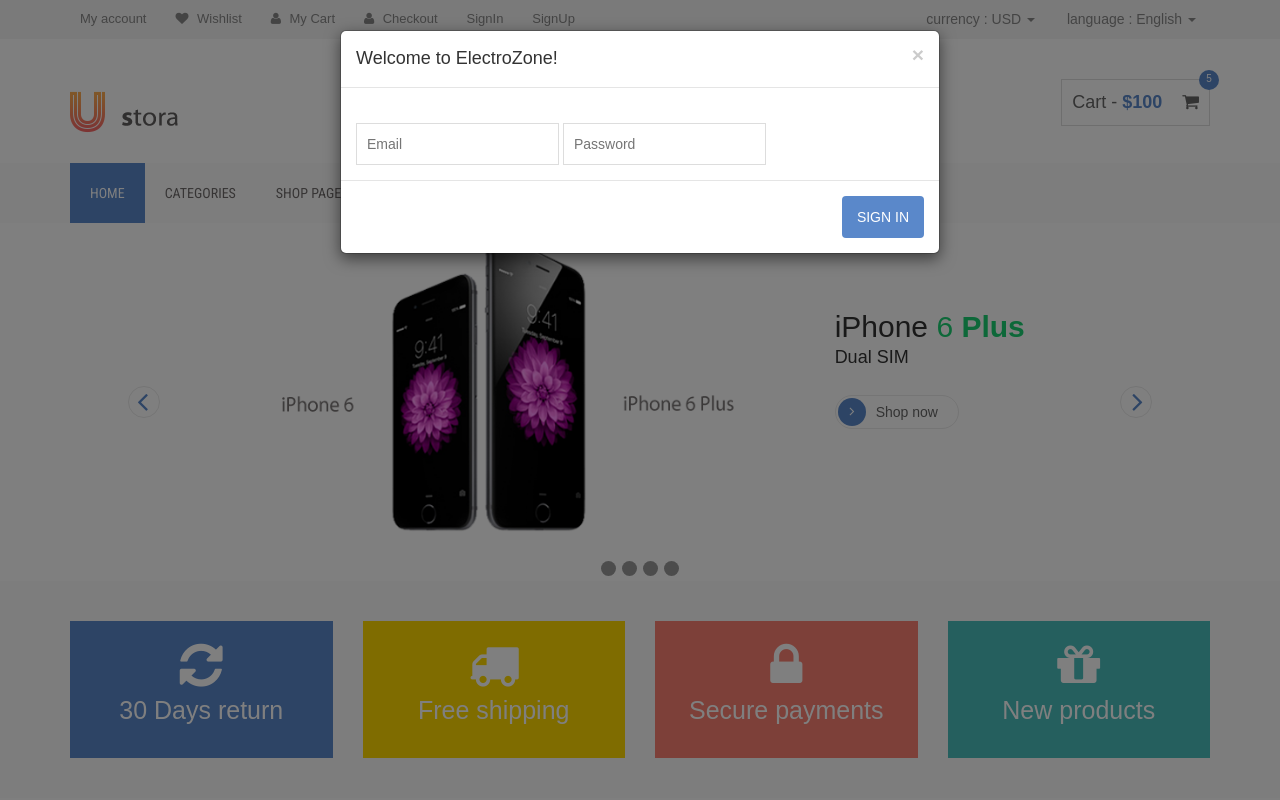
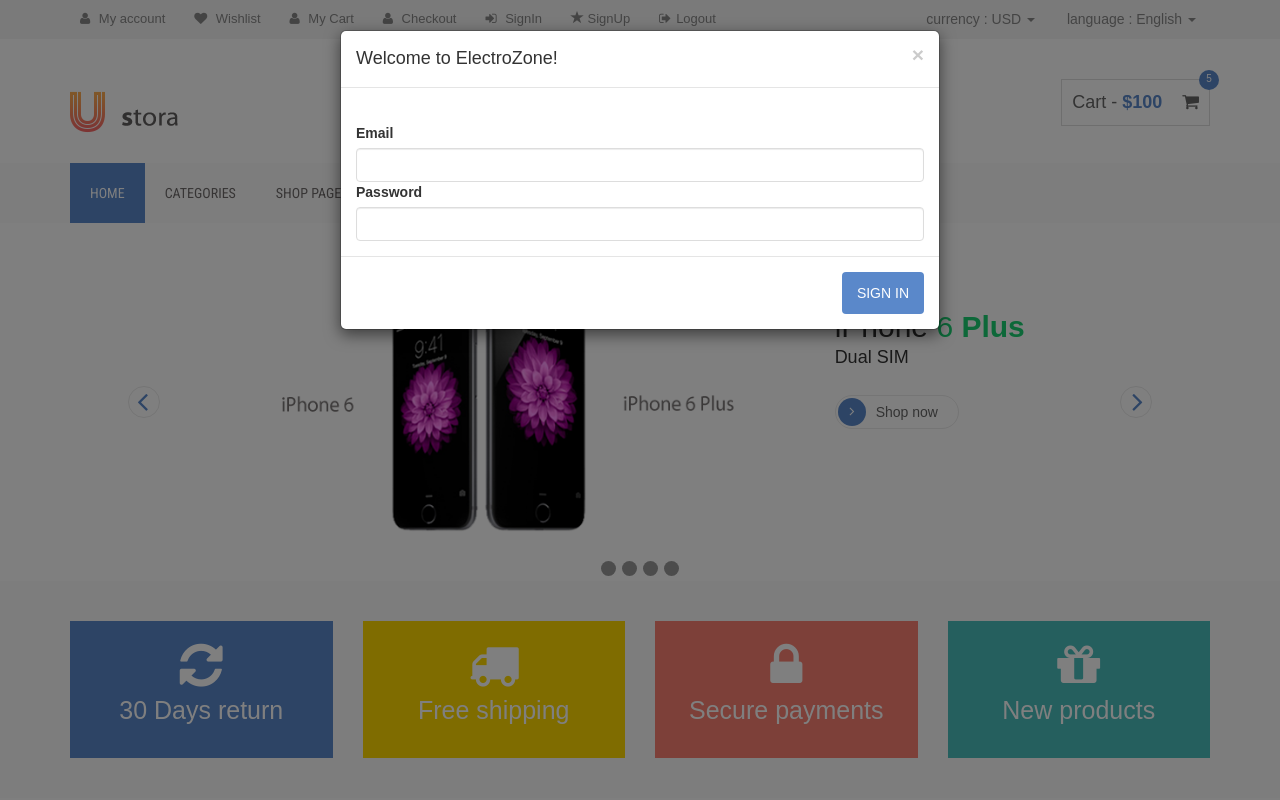
Before and after one commit to serjik779/task_shop, a Symfony app: template src/ShopBundle/Resources/views/home/index.html.twig in a window 1280 px wide, after a click on "SignIn". Run offline with Twig, Linux system fonts and the light colour scheme; the template is opened without the code that fills it, so the values that code supplies are empty; some libraries are stand-ins or nearby versions.

Commit message:
update register

```diff
--- a/src/ShopBundle/Controller/DefaultController.php
+++ b/src/ShopBundle/Controller/DefaultController.php
@@ -10,11 +10,12 @@ use Symfony\Component\Form\Extension\Core\Type\TextareaType;
 use Symfony\Component\Form\Extension\Core\Type\TextType;
 use Symfony\Component\HttpFoundation\Request;
 
+
 class DefaultController extends Controller
 {
     public function indexAction()
     {
-        return $this->render('ShopBundle:home:index.html.twig');
+         return $this->render('ShopBundle:home:index.html.twig');
     }
 
     public function contactVendorAction(Request $request)
--- a/src/ShopBundle/Resources/views/Default/header.html.twig
+++ b/src/ShopBundle/Resources/views/Default/header.html.twig
@@ -6,12 +6,13 @@
             <div class="col-md-8">
                 <div class="user-menu">
                     <ul>
-                        <li><a href="#myModalshow"  data-toggle="modal"> My account</a></li>
+                        <li><a href="#myModalshow"  data-toggle="modal"><i class="fa fa-user"></i> My account</a></li>
                         <li><a href="{{ path('shop_wishlist') }}"><i class="fa fa-heart"></i> Wishlist</a></li>
                         <li><a href="{{ path('cart_index') }}"><i class="fa fa-user"></i> My Cart</a></li>
                         <li><a href="checkout.html"><i class="fa fa-user"></i> Checkout</a></li>
-                        <li><a href="#myModallog" data-toggle="modal"> SignIn</a></li>
-                        <li><a href="#myModalReg" data-toggle="modal"> SignUp</a></li>
+                        <li><a href="#myModallog" data-toggle="modal"><i class="fa fa-sign-in"></i> SignIn</a></li>
+                        <li><a href="#myModalReg" data-toggle="modal"><span class="glyphicon glyphicon-star"></span> SignUp</a></li>
+                        <li><a href="{{ path('login_login_default_logout') }}" data-toggle="modal"> <i class="fa fa-sign-out"></i>Logout</a></li>
                     </ul>
                     <!-- HTML-код модального окна LOG -->
                     <form action="{{ path('login_login_default_index') }}" method="POST">
@@ -31,17 +32,19 @@
                                 <!-- Основное содержимое модального окна -->
                                 <div class="modal-body">
                                     <br>
+                                    <label>Email</label>
                                     <input type="text"
-                                           class="input-block-level"
+                                           class="input-block-level form-control"
                                            name="email"
-                                           placeholder="Email"
+                                           {#placeholder="Email"#}
                                            data-trigger="change"
                                            data-required="true"
                                            data-type="email">
+                                    <label>Password</label>
                                     <input type="password"
-                                           class="input-block-level"
+                                           class="input-block-level form-control"
                                            name="password"
-                                           placeholder="Password"
+                                           {#placeholder="Password"#}
                                            data-trigger="change"
                                            data-required="true">
 
@@ -61,7 +64,7 @@
             <form>
 
             <!-- HTML-код модального окна SHOW -->
-            <form action="{{ path('login_login_default_show') }}" method="post">
+            <form action="{{ path('login_login_default_show') }}" method="get">
             <div id="myModalshow" class="modal fade">
                 <div class="modal-dialog">
                     <div class="modal-content">
@@ -95,36 +98,46 @@
     </form>
 
 
-                {#<!-- HTML-код модального окна REG -->#
-                <form>}
-                {#<form action="{{ path('login_login_default_index') }}" method="POST">#}
-                {#<div id="myModallog" class="modal fade">#}
-                    {#<div class="modal-dialog">#}
-                        {#<div class="modal-content">#}
-                            {#<!-- Заголовок модального окна -->#}
-                            {#<div class="modal-header">#}
-                                {#<button type="button" class="close" data-dismiss="modal" aria-hidden="true">×</button>#}
-                                {#<h4 class="modal-title">Заголовок модального окна</h4>#}
-                            {#</div>#}
-                            {#<!-- Основное содержимое модального окна -->#}
-                            {#<div class="modal-body">#}
-                                {#Содержимое модального окна... <br>#}
-                                {#<input type="text"  class="input-block-level"  name="email" placeholder="Email" data-trigger="change" data-required="true" data-type="email">#}
-                                {#<input type="password" class="input-block-level" name="password" placeholder="Password" data-trigger="change" data-required="true">#}
+                <!-- HTML-код модального окна REG -->
+                <form action="{{ path('login_login_default_signup') }}" method="POST">
+                    <div id="myModalReg" class="modal fade">
+                        <div class="modal-dialog">
+                            <div class="modal-content">
+                                <!-- Заголовок модального окна -->
+                                <div class="modal-header">
+                                    <button type="button" class="close" data-dismiss="modal" aria-hidden="true">×</button>
+                                    <h4 class="modal-title">Register in ElectroZone!</h4>
+                                </div>
+                                <!-- Основное содержимое модального окна -->
+                               <div class="modal-body">
+                                <label>Email</label>
+                                <input type="text"  id="email"  class=" form-control" name="email" data-trigger="change" data-required="true" data-type="email">
 
-                            {#</div>#}
-                            {#<!-- Футер модального окна -->#}
-                            {#<div class="modal-footer">#}
-                                {#<button class="btn btn-large btn-primary" type="submit">Sign in</button>#}
-                                {#<button type="button" class="btn btn-default" data-dismiss="modal">Закрыть</button>#}
-                                {#<button type="button" class="btn btn-primary">Сохранить изменения</button>#}
-                            {#</div>#}
-                        {#</div>#}
-                    {#</div>#}
-                {#</div>#}
-        {#</div>#}
-    {#</div>#}
-    {#</form>#}
+                                <label>Password</label>
+                                <input type="password"   class="form-control" name="password" data-trigger="change" data-required="true">
+
+                                <label>Name</label>
+                                <input type="text"   class="form-control" name="name" data-trigger="change" data-required="true" >
+
+                                <label>Address</label>
+                                <input type="text"   class="form-control" name="address" data-trigger="change" data-required="true" >
+
+                                <label>Phone</label>
+                                <input type="text"   class="form-control" name="phone" data-trigger="change" data-required="true" >
+
+                               </div>
+
+                                <!-- Футер модального окна -->
+                                <div class="modal-footer">
+                                    <div>
+                                        <button class="btn btn-primary" type="submit" >Create Account</button>
+                                    </div>
+                                </div>
+                            </div>
+                        </div>
+                    </div>
+
+
 
             <div class="col-md-4">
                 <div class="header-right">
--- a/src/ShopBundle/Resources/views/Default/index.html.twig
+++ b/src/ShopBundle/Resources/views/Default/index.html.twig
@@ -19,6 +19,7 @@
         <!-- Custom CSS -->
         <link rel="stylesheet" href="/css/owl.carousel.css">
         <link rel="stylesheet" href="/css/style.css">
+        {#<link rel="stylesheet" href="{{ asset('css/style.css') }}">#}
         <link rel="stylesheet" href="/css/responsive.css">
     {% endblock %}
 
```
Also changed, not shown: src/Login/LoginBundle/Controller/DefaultController.php (+18 -9 lines), web/css/style.css (line endings or trailing spaces), 1 other file.
